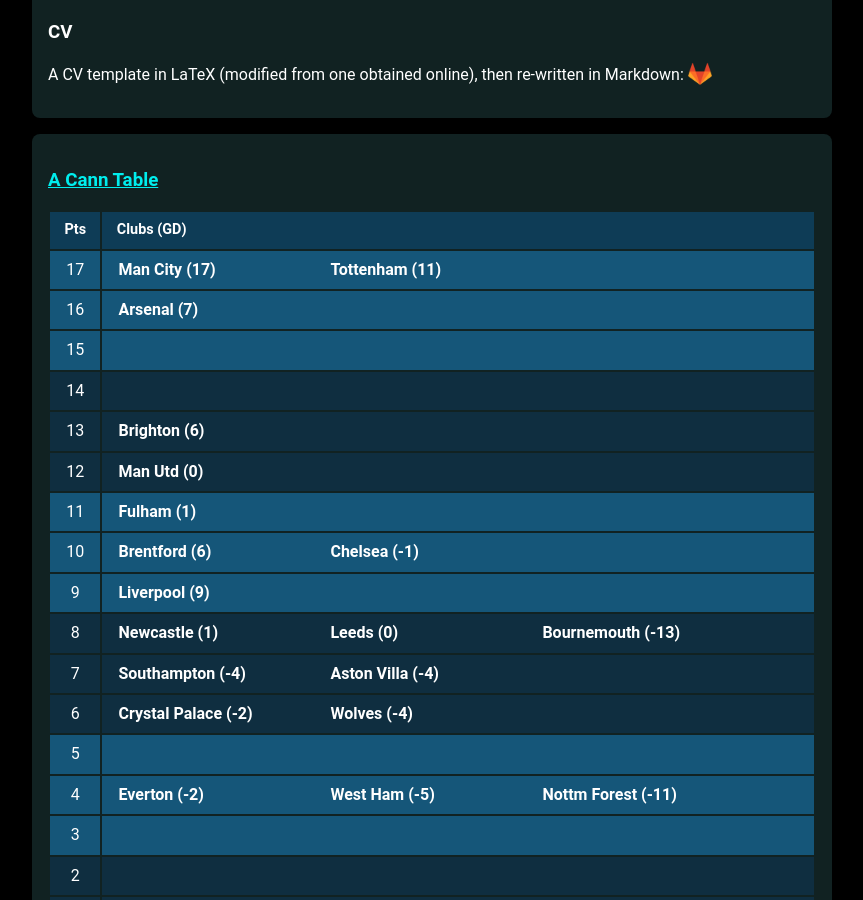
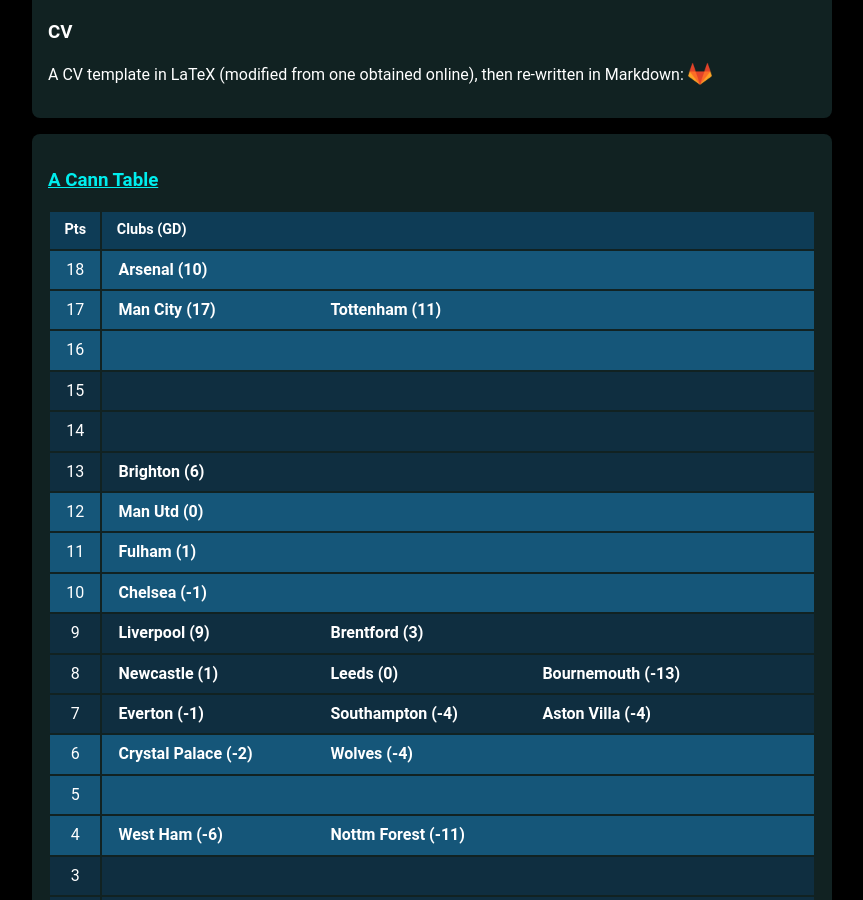
Before and after one commit to muru/muru.github.io, a Jekyll site: the page built from resources.md, in a window 1280 px wide and 900 px high, scrolled down 1235 px. Shown: the whole window, without its empty margins (208-1071 px from the left). Built offline with Jekyll 4.4.1, drawn with Linux system fonts in a browser that asks for light colours; some web fonts are replaced; some of the changed text lies outside the part shown.

Commit message:
updated cann-table: Sun 25 Sep 16:38:17 JST 2022

```diff
--- a/cann-table.html
+++ b/cann-table.html
@@ -1,5 +1,11 @@
 <table id="cann-table">
 <thead> <th> Pts </th> <th> Clubs (GD) </th> </thead>
+	<tr class="cann-row-1">
+		<td class="cann-point"> 18 </td>
+		<td class="cann-clubs">
+			<span class="club-name"> Arsenal (10) </span>
+		</td>
+ 	</tr>
 	<tr class="cann-row-1">
 		<td class="cann-point"> 17 </td>
 		<td class="cann-clubs">
@@ -10,10 +16,9 @@
 	<tr class="cann-row-1">
 		<td class="cann-point"> 16 </td>
 		<td class="cann-clubs">
-			<span class="club-name"> Arsenal (7) </span>
 		</td>
  	</tr>
-	<tr class="cann-row-1">
+	<tr class="cann-row-2">
 		<td class="cann-point"> 15 </td>
 		<td class="cann-clubs">
 		</td>
@@ -29,7 +34,7 @@
 			<span class="club-name"> Brighton (6) </span>
 		</td>
  	</tr>
-	<tr class="cann-row-2">
+	<tr class="cann-row-1">
 		<td class="cann-point"> 12 </td>
 		<td class="cann-clubs">
 			<span class="club-name"> Man Utd (0) </span>
@@ -44,14 +49,14 @@
 	<tr class="cann-row-1">
 		<td class="cann-point"> 10 </td>
 		<td class="cann-clubs">
-			<span class="club-name"> Brentford (6) </span>
 			<span class="club-name"> Chelsea (-1) </span>
 		</td>
  	</tr>
-	<tr class="cann-row-1">
+	<tr class="cann-row-2">
 		<td class="cann-point"> 9 </td>
 		<td class="cann-clubs">
 			<span class="club-name"> Liverpool (9) </span>
+			<span class="club-name"> Brentford (3) </span>
 		</td>
  	</tr>
 	<tr class="cann-row-2">
@@ -65,11 +70,12 @@
 	<tr class="cann-row-2">
 		<td class="cann-point"> 7 </td>
 		<td class="cann-clubs">
+			<span class="club-name"> Everton (-1) </span>
 			<span class="club-name"> Southampton (-4) </span>
 			<span class="club-name"> Aston Villa (-4) </span>
 		</td>
  	</tr>
-	<tr class="cann-row-2">
+	<tr class="cann-row-1">
 		<td class="cann-point"> 6 </td>
 		<td class="cann-clubs">
 			<span class="club-name"> Crystal Palace (-2) </span>
@@ -84,12 +90,11 @@
 	<tr class="cann-row-1">
 		<td class="cann-point"> 4 </td>
 		<td class="cann-clubs">
-			<span class="club-name"> Everton (-2) </span>
-			<span class="club-name"> West Ham (-5) </span>
+			<span class="club-name"> West Ham (-6) </span>
 			<span class="club-name"> Nottm Forest (-11) </span>
 		</td>
  	</tr>
-	<tr class="cann-row-1">
+	<tr class="cann-row-2">
 		<td class="cann-point"> 3 </td>
 		<td class="cann-clubs">
 		</td>
```
Also changed, not shown: other parts of cann-table.html (+1 -1 lines).
